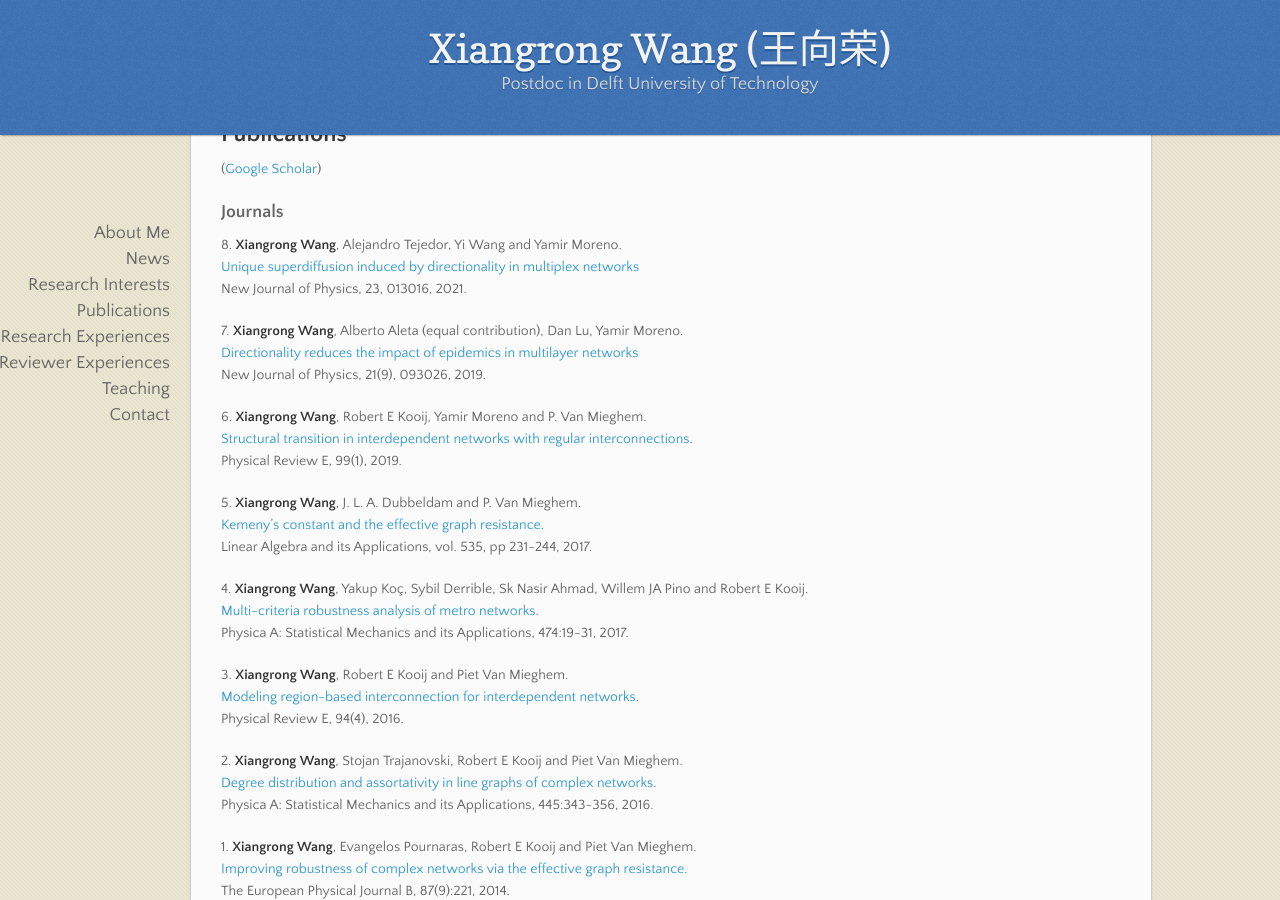
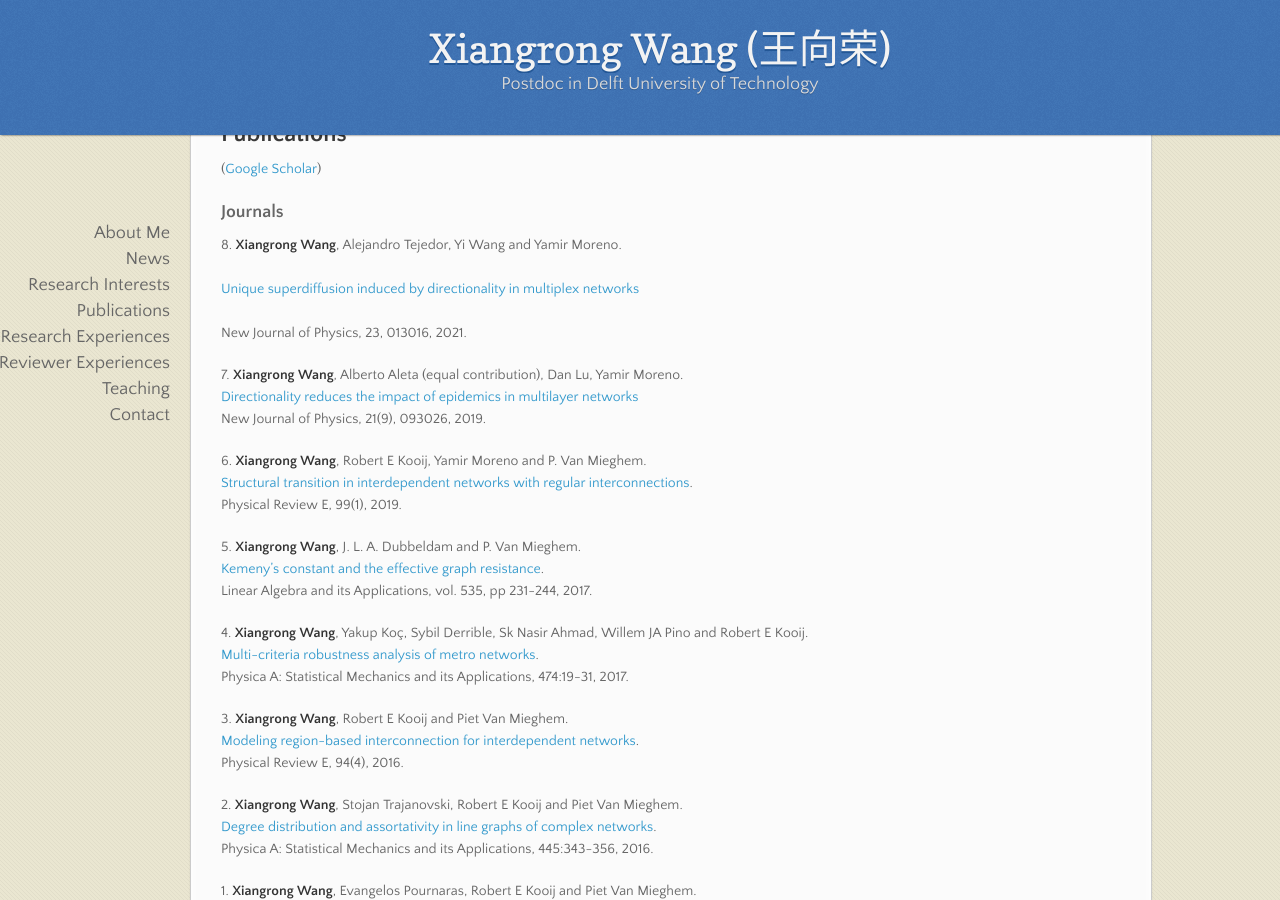
Before and after one commit to xiangrongwang/xiangrongwang.github.io, a Jekyll site: the page built from index.md, in a window 1280 px wide and 900 px high, scrolled down 870 px. Built offline with Jekyll 4.4.1, drawn with Linux system fonts in a browser that asks for light colours; nearby versions of some CDN libraries; our own code applies the rules of GitHub Pages for plain Markdown files.

```diff
--- a/index.md
+++ b/index.md
@@ -30,8 +30,8 @@ Her PhD topic focused on the robustness of complex networks,  from both theoreti
 
 ### Journals
 8\. __Xiangrong Wang__, Alejandro Tejedor, Yi Wang and Yamir Moreno.
-    [Unique superdiffusion induced by directionality in multiplex networks](https://iopscience.iop.org/article/10.1088/1367-2630/abdb71/meta)
-    New Journal of Physics, 23, 013016, 2021.
+<br> [Unique superdiffusion induced by directionality in multiplex networks](https://iopscience.iop.org/article/10.1088/1367-2630/abdb71/meta)
+<br> New Journal of Physics, 23, 013016, 2021.
 
 7\. __Xiangrong Wang__,  Alberto Aleta (equal contribution), Dan Lu, Yamir Moreno.
     [Directionality reduces the impact of epidemics in multilayer networks](https://iopscience.iop.org/article/10.1088/1367-2630/ab3dd0)
```
